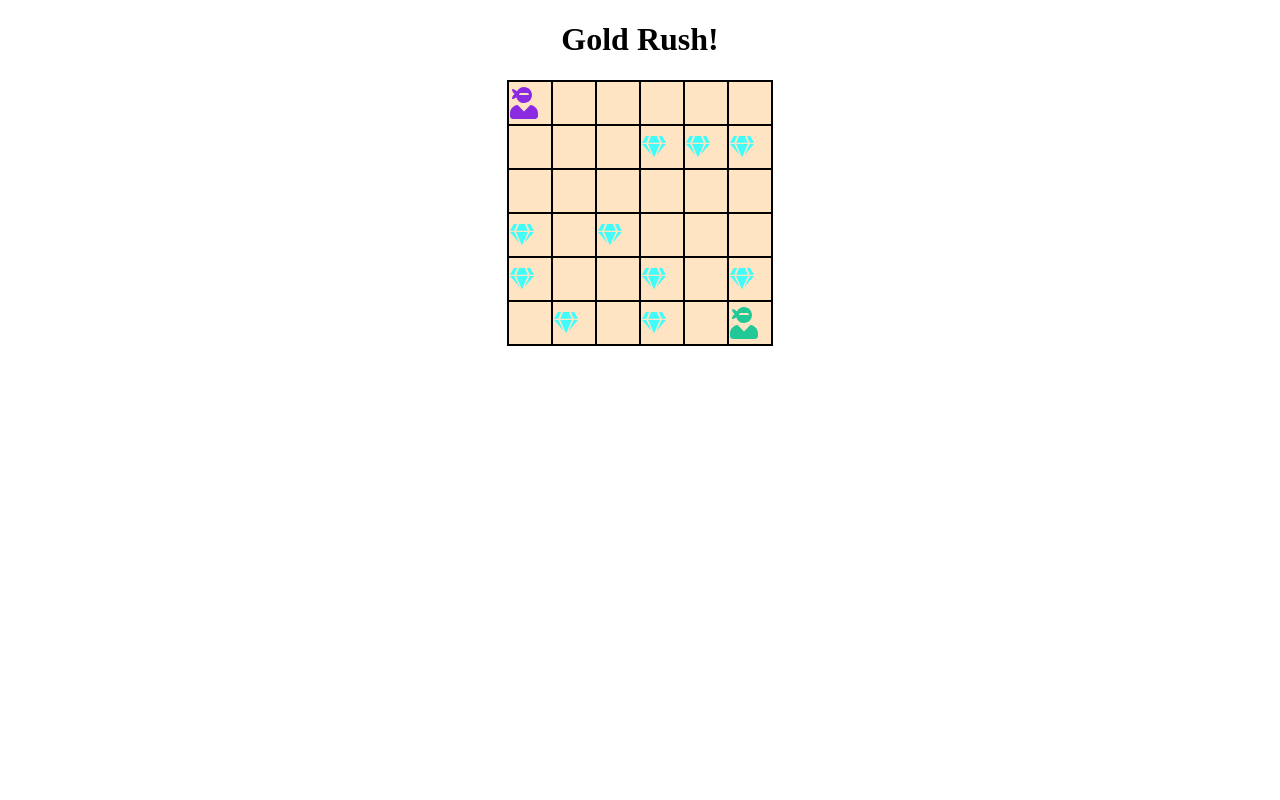
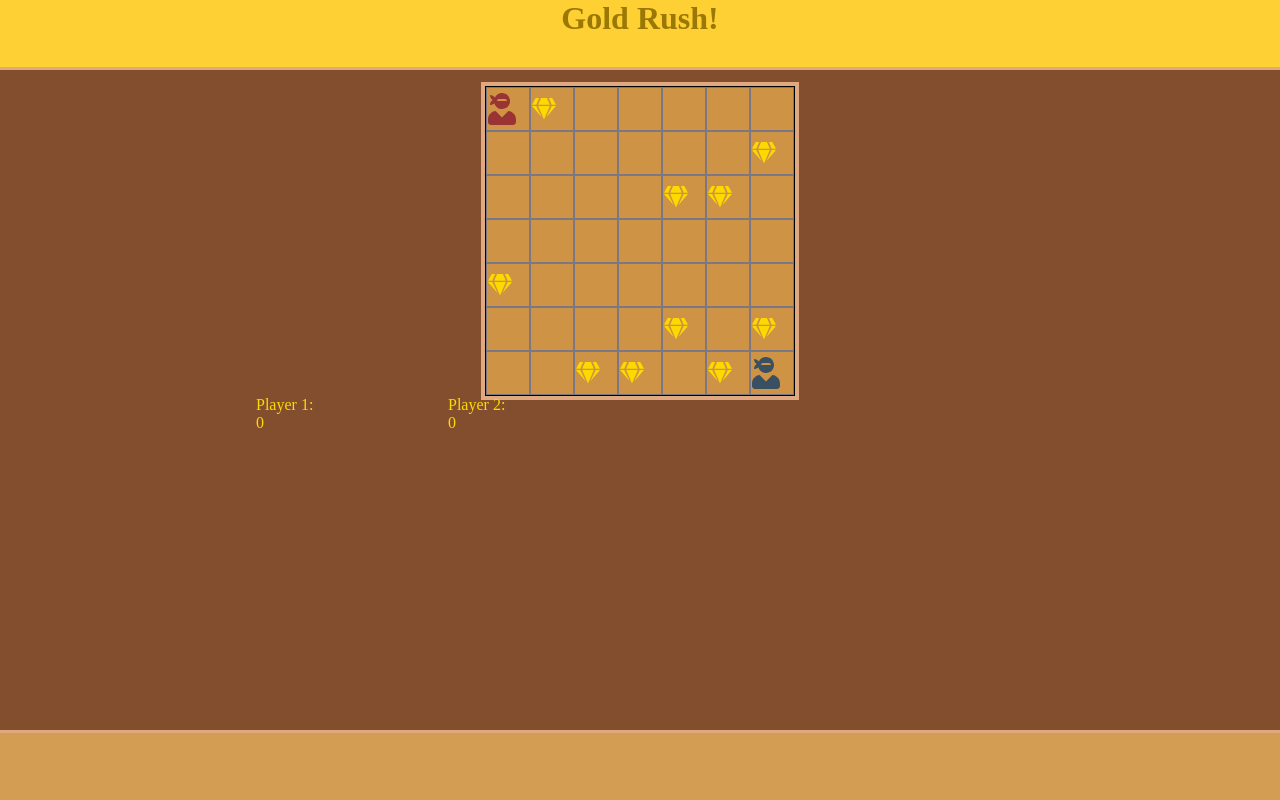
Before and after one commit to Ziv22/GoldRush, a website: page index.html in a window 1280 px wide. Drawn offline with nearby package versions, Linux system fonts and the light colour scheme.

Commit message:
added design and more functionality

```diff
--- a/GoldRush.js
+++ b/GoldRush.js
@@ -16,6 +16,7 @@ class GoldRush extends Matrix{
         this.freeCells  = (this.numColumns * this.numRows) -2
         this.numWalls = 0
         this.coins = []
+        this.walls = []
         this.numCoins = 10
         this.generateCoins(this.numCoins)
         this.setPlayers(this.player1,this.player2)
@@ -58,6 +59,11 @@ class GoldRush extends Matrix{
             this.alter(c.x,c.y,"C")
         })
     }
+    setWall(){
+        this.walls.forEach(c =>{
+            this.alter(c.x,c.y,"W")
+        })
+    }
     removeCoin(x,y){
         const coinIndex = this.coins.findIndex(c => (c.x == x && c.y == y ))
         this.coins.splice(coinIndex , 1)
@@ -77,20 +83,27 @@ class GoldRush extends Matrix{
             currentPlayer.score += 10
         }
     }
+
+    isFree(x , y){
+        if(this.matrix[x][y] == "C" || this.matrix[x][y] == "." ){
+            return true
+        }
+        return false
+    }
     movePlayer(player,direction){
         let currentPlayer = this[`player${player}`]
 
         if(direction == "up"){
-            if(currentPlayer.x > 0){
+            if(currentPlayer.x > 0 ){
                 currentPlayer.x--
             }
         }
         else if(direction == "right"){
-            if(currentPlayer.y < this.numColumns -1 ){
+            if(currentPlayer.y < this.numColumns -1){
                 currentPlayer.y++
             }
         }
-        else if(direction == "down"){
+        else if(direction == "down" ){
             if(currentPlayer.x < this.numRows -1){
                 currentPlayer.x++
             }
--- a/Matrix.js
+++ b/Matrix.js
@@ -9,7 +9,7 @@ class Matrix{
         for (let r = 0; r < numRows; r++) {
             matrix.push([])
             for (let c = 0; c < numColumns; c++) {
-                matrix[r].push("")
+                matrix[r].push(".")
             }
         }
         this.matrix = matrix
--- a/Renderer.js
+++ b/Renderer.js
@@ -9,17 +9,3 @@ class Renderer{
         $("#board-conatainer").empty().append(toAppend)
     }
 }
-
-Handlebars.registerHelper("classifizer" , function(value){
-    let elm = ""
-    if(value == 1 || value == 2  ){
-        elm += `<div class="player${value}"><i class="fas fa-user-ninja fa-2x"></i></div>`
-    }else if(value == "C"){
-        elm += `<div class="coin"><i class="fas fa-gem fa-lg"></i></div>`
-    } else if(value == "W"){
-        elm += `<div class="wall"></div>`
-    } else {
-        elm += ""
-    }
-    return new Handlebars.SafeString(elm)
-})
--- a/index.html
+++ b/index.html
@@ -9,11 +9,20 @@
     <link rel="stylesheet" href="style.css">
 </head>
 <body>
+    <div id="container">
+        <div id="header">
             <h1>Gold Rush!</h1>
+        </div>
+        <div id="content">
             <div id="board-conatainer"></div>
+            <div id="stats-container"></div>
+        </div>
+        <div id="footer"></div>
+
+    </div>
     <script id="board-template" type="text/x-handlebars-template">
         <table>
-            {{#each board}}
+            {{#each board.matrix}}
             <tr>
                 {{#each this}}
                 <td>
@@ -23,6 +32,19 @@
             </tr>
             {{/each}}
         </table>
+        <div id="stats-container">
+            <div id="player1">
+                Player 1:
+                <div id="p1score">
+                    {{board.player1.score}}
+                </div>
+            </div>
+            <div id="player2">Player 2:
+                <div id="p1score">
+                    {{board.player2.score}}
+                </div>
+            </div>
+        </div>
     </script>
 
     <script src="https://use.fontawesome.com/releases/v5.14.0/js/all.js" data-auto-a11y="true"></script>
--- a/main.js
+++ b/main.js
@@ -1,5 +1,6 @@
-const board = new GoldRush(6 ,6)
+const board = new GoldRush(7 ,7)
 const Render = new Renderer()
+board.print()
 const keyBoard = {
     87: {key: 'w', direction: 'up', player:1},
     65: {key: 'a', direction: 'left', player:1},
@@ -10,11 +11,23 @@ const keyBoard = {
     40: {key: 'down-arrow', direction: 'down', player:2},
     39: {key: 'right-arrow', direction: 'right', player:2}
 }
-
-Render.renderBoard(board.matrix)
+Handlebars.registerHelper("classifizer" , function(value){
+    let elm = ""
+    if(value == 1 || value == 2  ){
+        elm += `<div class="player${value}"><i class="fas fa-user-ninja fa-2x"></i></div>`
+    }else if(value == "C"){
+        elm += `<div class="coin"><i class="fas fa-gem fa-lg"></i></div>`
+    } else if(value == "W"){
+        elm += `<div class="wall"></div>`
+    } else {
+        elm += ""
+    }
+    return new Handlebars.SafeString(elm)
+})
+Render.renderBoard(board)
 window.addEventListener("keydown", event => {
     if (event.isComposing || keyBoard[event.keyCode]) {
         board.movePlayer(keyBoard[event.keyCode].player, keyBoard[event.keyCode].direction)
-        Render.renderBoard(board.matrix)
+        Render.renderBoard(board)
     }
 });
--- a/style.css
+++ b/style.css
@@ -1,27 +1,66 @@
+body{
+    height: 100vh;
+    width: 100%;
+    margin:0;
+    background-color: rgb(131,78,46);
+}
+#container{
+    height: 100vh;
+    width: 100%;
+    margin:0;
+    display: grid;
+    grid-template-rows: 1fr 9fr 1fr;
+    grid-gap: 1em;
+}
+#header{
+    background-color: rgb(255,208,52);
+    border-bottom: 3px solid rgb(224, 168, 127);
+}
 h1{
     text-align: center;
+    color:rgb(153,120,5);
+    margin:0;
 }
+
 table{
-    border:0.1px solid black;
+    border:1.5px solid black;
+    box-shadow: 0 0 0 4px  rgb(224, 168, 127);
     border-spacing: 0;
-    margin: auto
+    margin: auto;
+    margin-bottom: 0;
 }
 td{
-   background-color: bisque;
+   background-color: rgb(206,147,69);
    height:2.5em;
+   max-height: 60px;
    width:2.5em;
-   border:1px solid black
+   border:1px solid rgb(122,120,133)
 }
 
 .player1{
-    color: blueviolet;
+    color: #9a3434;
     margin:auto;
 }
 .player2{
     margin:auto;
-    color: rgb(35, 200, 151);
+    color: #395063;
 }
 .coin{
-    color: rgba(42, 255, 255, 0.89);
+    color: rgba(254, 217, 0);
     margin:auto;
 }
+.wall{
+    background-color: rgb(119,70,38);
+    border: 3px solid rgb(119,70,38);
+}
+#footer{
+    background-color: rgb(211,158,84);
+    border-top: 3px solid rgb(224, 168, 127);
+}
+#stats-container{
+    display: grid;
+    grid-template-columns: repeat(4, 1fr);
+    width:60%;
+    color:rgba(254, 217, 0);
+    margin: auto;
+}
```
Lines whose indentation alone changed are shown as unchanged.
